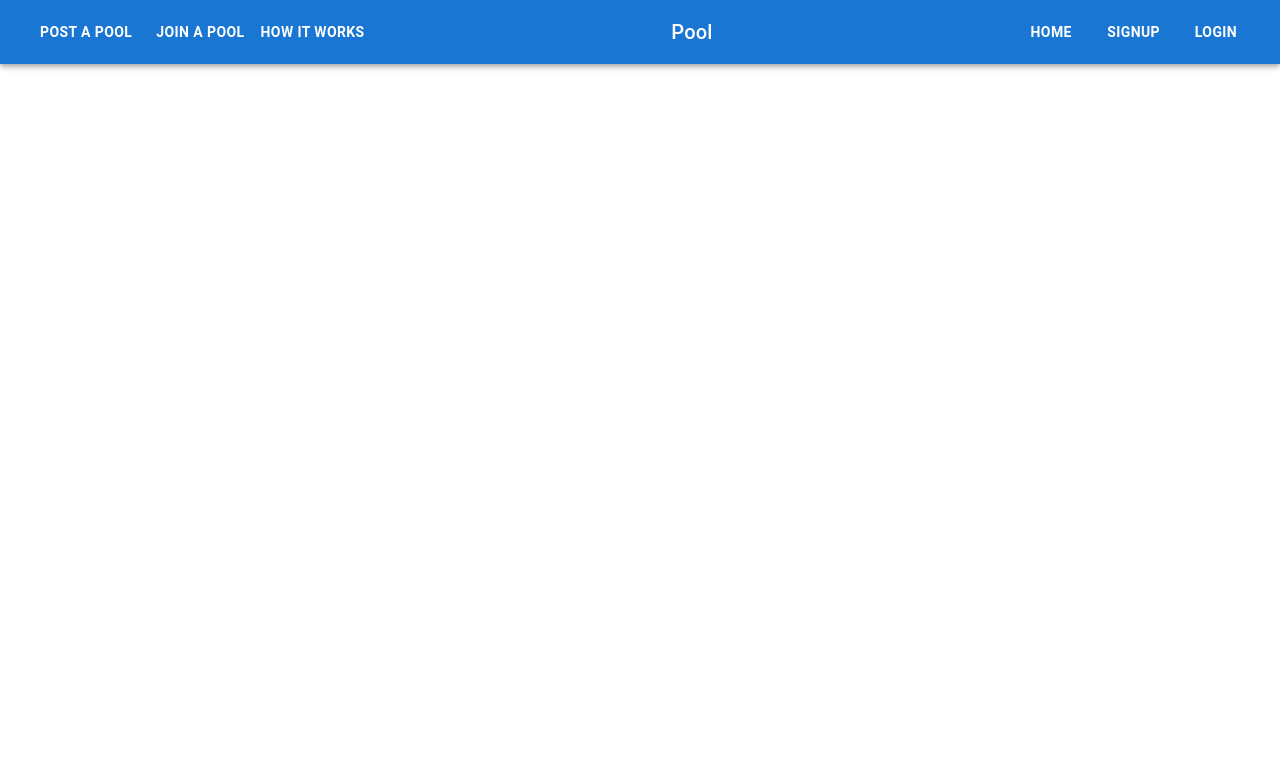
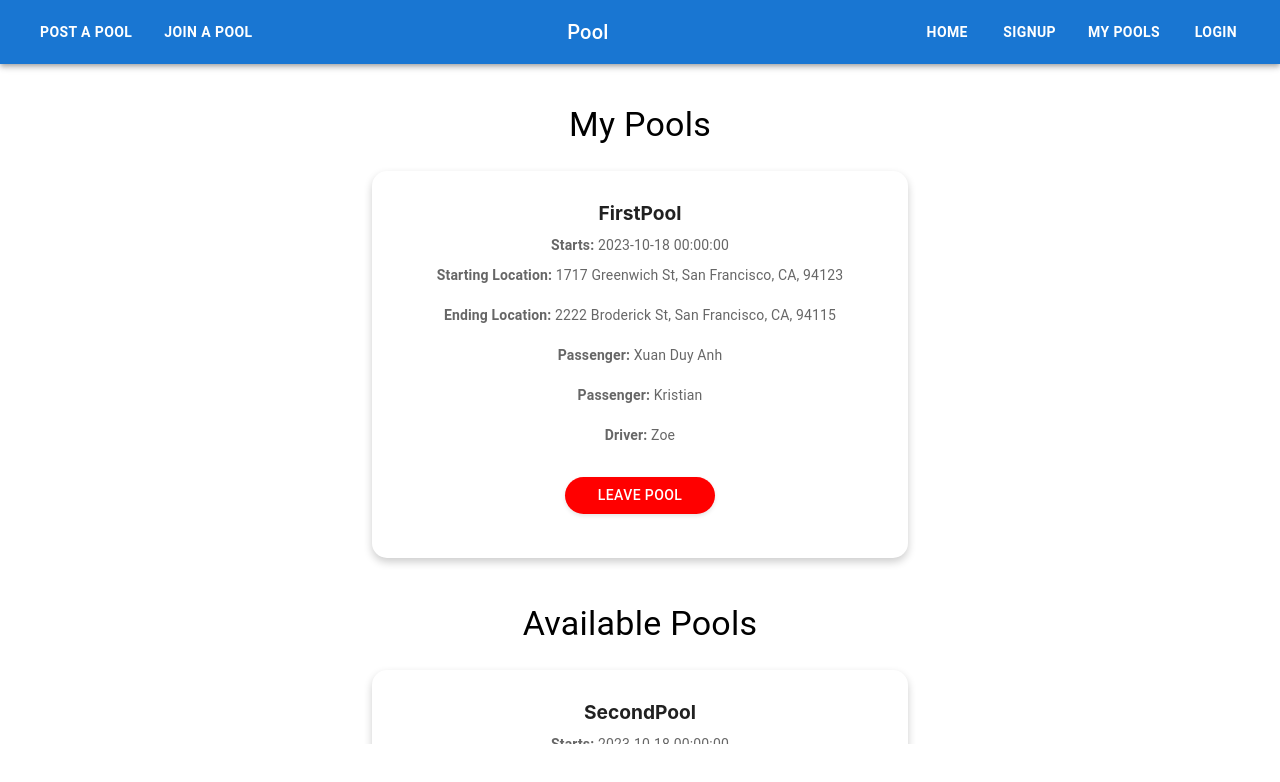
Before and after one commit to nexusstar12/CarpoolApp, a React (Create React App) app in the folder appfrontend/: page /my-pools in a window 1280 px wide. Shown: the top 782 px of the page. Built offline with nearby package versions, Linux system fonts and the light colour scheme; no server answers.

Commit message:
update viewing pool screen

```diff
--- a/appfrontend/src/App.js
+++ b/appfrontend/src/App.js
@@ -3,6 +3,7 @@ import SignInPage from "./pages/SignInPage";
 import SignUpPage from "./pages/SignUpPage";
 import HomePage from "./pages/HomePage";
 import PoolCreationPage from "./pages/PoolCreationPage";
+import ListPoolPage from "./pages/ListPoolPage";
 import { BrowserRouter as Router, Route, Routes } from "react-router-dom";
 import Bar from "./components/Bar";
 import { createContext, useState } from "react";
@@ -21,6 +22,7 @@ function App() {
             <Route path="/signup" element={<SignUpPage />} />
             <Route path="/signin" element={<SignInPage />} />
             <Route path="/create-pool" element={<PoolCreationPage />} />
+            <Route path="/my-pools" element={<ListPoolPage />} />
           </Routes>
         </Router>
       </div>
--- a/appfrontend/src/components/Bar.js
+++ b/appfrontend/src/components/Bar.js
@@ -43,41 +43,18 @@ export default function Bar() {
               Post a pool
             </Button>
           </Link>
-          <Popup
-            trigger={
+          <Link to="/" style={{ textDecoration: "none", margin: "0 8px" }}>
             <Button
               color="inherit"
               sx={{
                 fontWeight: "bold",
+                color: "#fff",
                 "&:hover": { background: "rgba(255,255,255,0.08)" },
               }}
             >
               Join a pool
             </Button>
-            }
-            position="right center"
-            contentStyle={popupContentStyle}
-          >
-            <div color="red">Feature coming soon</div>
-          </Popup>
-
-          <Popup
-            trigger={
-              <Button
-                color="inherit"
-                sx={{
-                  fontWeight: "bold",
-                  "&:hover": { background: "rgba(255,255,255,0.08)" },
-                }}
-              >
-                How it works
-              </Button>
-            }
-            position="right center"
-            contentStyle={popupContentStyle}
-          >
-            <div color="red">Feature coming soon</div>
-          </Popup>
+          </Link>
 
           <Typography variant="h6" component="div" sx={{ flexGrow: 1 }}>
             Pool
@@ -93,7 +70,6 @@ export default function Bar() {
               Home
             </Button>
           </Link>
-
           {isLoggedIn ? (
             <Typography>{userContext.userInfo.name}</Typography>
           ) : (
@@ -109,6 +85,38 @@ export default function Bar() {
                 }}
               >
                 Signup
+              </Button>
+            </Link>
+          )}
+          {!isLoggedIn && (
+            <Link
+              to="/my-pools"
+              style={{ textDecoration: "none", margin: "0 8px" }}
+            >
+              <Button
+                sx={{
+                  color: "#fff",
+                  fontWeight: "bold",
+                  "&:hover": { background: "rgba(255,255,255,0.08)" },
+                }}
+              >
+                My Pools
+              </Button>
+            </Link>
+          )}
+          {isLoggedIn && (
+            <Link
+              to="/signup"
+              style={{ textDecoration: "none", margin: "0 8px" }}
+            >
+              <Button
+                sx={{
+                  color: "#fff",
+                  fontWeight: "bold",
+                  "&:hover": { background: "rgba(255,255,255,0.08)" },
+                }}
+              >
+                My Crews
               </Button>
             </Link>
           )}
--- a/appfrontend/src/components/SearchResult.js
+++ b/appfrontend/src/components/SearchResult.js
@@ -1,50 +1,22 @@
 import React, { useState } from "react";
 import styled from "@emotion/styled";
 import { Button, Card, CardContent, Typography } from "@mui/material";
-import Modal from "@mui/material/Modal";
 
-export const SearchResult = ({ result, itemsPerPage }) => {
-  // const [currentPage, setCurrentPage] = useState(1);
-  const [isModalOpen, setModalOpen] = useState(false);
+export const SearchResult = ({ result }) => {
+  console.log("result", result);
   const [disabledButtons, setDisabledButtons] = useState([]);
-  console.log("disabledButtons", disabledButtons);
+
   const handleJoinPoolClick = (poolId) => {
-    setModalOpen(true);
-
     setDisabledButtons((prevState) => {
       const newState = [...prevState];
-      newState[poolId] = true;
+      if (newState[poolId]) {
+        newState[poolId] = false;
+      } else {
+        newState[poolId] = true;
+      }
       return newState;
     });
   };
-
-  const handleCloseModal = () => {
-    setModalOpen(false);
-  };
-
-  const renderModal = () => (
-    <Modal open={isModalOpen} onClose={handleCloseModal}>
-      <div
-        style={{
-          position: "absolute",
-          top: "50%",
-          left: "50%",
-          transform: "translate(-50%, -50%)",
-          backgroundColor: "white",
-          padding: "1em",
-          border: "1px solid #ccc",
-          boxShadow: "0 4px 8px rgba(0, 0, 0, 0.1)",
-        }}
-      >
-        <h2>Join Pool Coming Soon</h2>
-        <button onClick={handleCloseModal}>Close</button>
-      </div>
-    </Modal>
-  );
-
-  // const indexOfLastItem = currentPage * itemsPerPage;
-  // const indexOfFirstItem = indexOfLastItem - itemsPerPage;
-  // const currentItems = result.slice(indexOfFirstItem, indexOfLastItem);
 
   const CardContainer = styled("div")`
     display: flex;
@@ -92,7 +64,7 @@ export const SearchResult = ({ result, itemsPerPage }) => {
   const TimeContainer = styled("div")`
     display: flex;
     justify-content: space-between;
-    margin-bottom: 10px;
+    margin-bottom: 3px;
     font-size: 0.9em;
   `;
 
@@ -102,7 +74,7 @@ export const SearchResult = ({ result, itemsPerPage }) => {
   `;
 
   const getCards = () => {
-    return result.map((data, index) => (
+    return result.map((data) => (
       <StyledCard key={data.poolId}>
         <StyledCardContent>
           {/* Title */}
@@ -132,26 +104,19 @@ export const SearchResult = ({ result, itemsPerPage }) => {
           <JoinButton
             variant="contained"
             onClick={() => handleJoinPoolClick(data.poolId)}
-            disabled={disabledButtons[data.poolId]}
+            style={{
+              backgroundColor: disabledButtons[data.poolId] ? "red" : "green",
+            }}
           >
-            {disabledButtons[data.poolId] ? "JOINED" : "JOIN POOL"}
+            {disabledButtons[data.poolId] ? "LEAVE POOL" : "JOIN POOL"}
           </JoinButton>
         </StyledCardContent>
       </StyledCard>
     ));
   };
 
-  // const paginate = (pageNumber) => {
-  //   setCurrentPage(pageNumber);
-  // };
-
-  const pageNumbers = [];
-  for (let i = 1; i <= Math.ceil(result.length / itemsPerPage); i++) {
-    pageNumbers.push(i);
-  }
   return (
     <>
-      {/* {renderModal()} */}
       <CardContainer>{getCards()}</CardContainer>
 
       <div>
--- /dev/null
+++ b/appfrontend/src/pages/ListPoolPage.js
@@ -0,0 +1,277 @@
+import React, { useState, useEffect } from "react";
+import styled from "@emotion/styled";
+import { Button, Card, CardContent, Typography, Box } from "@mui/material";
+import axiosInstance from "../config/axios.config";
+
+export default function ListPoolPage() {
+  const [data, setData] = useState({
+    myPools: [
+      {
+        poolId: 1,
+        name: "FirstPool",
+        startLocation: "1717 Greenwich St, San Francisco, CA, 94123",
+        endLocation: "2222 Broderick St, San Francisco, CA, 94115",
+        startTime: "2023-10-18 00:00:00",
+        driver: {
+          driverId: 3,
+          name: "Zoe",
+        },
+        passengers: [
+          {
+            userId: 2,
+            name: "Xuan Duy Anh",
+          },
+          {
+            userId: 3,
+            name: "Kristian",
+          },
+        ],
+      },
+    ],
+    availablePools: [
+      {
+        poolId: 11,
+        name: "SecondPool",
+        startLocation: "1717 Greenwich St, San Francisco, CA, 94123",
+        endLocaltion: "2222 Broderick St, San Francisco, CA, 94115",
+        startTime: "2023-10-18 00:00:00",
+        driver: {
+          driverId: 3,
+          name: "Zoe",
+        },
+        passengers: [
+          {
+            userId: 2,
+            name: "Xuan Duy Anh",
+          },
+          {
+            userId: 3,
+            name: "Kristian",
+          },
+        ],
+      },
+    ],
+    pastPool: [
+      {
+        poolId: 111,
+        name: "ThirdPool",
+        startLocation: "1717 Greenwich St, San Francisco, CA, 94123",
+        endLocaltion: "2222 Broderick St, San Francisco, CA, 94115",
+        startTime: "2023-10-18 00:00:00",
+        driver: {
+          driverId: 3,
+          name: "Zoe",
+        },
+        passengers: [
+          {
+            userId: 2,
+            name: "Xuan Duy Anh",
+          },
+          {
+            userId: 3,
+            name: "Zoe Zoe",
+          },
+          {
+            userId: 3,
+            name: "Lam",
+          },
+        ],
+      },
+    ],
+  });
+  const [loading, setLoading] = useState(true);
+  const [error, setError] = useState(null);
+  const [disabledButtons, setDisabledButtons] = useState([]);
+
+  const handleClick = (poolId, type) => {
+    console.log("type", type);
+    if (type === "LEAVE POOL") {
+      const updatedMyPools = data.myPools.filter(
+        (item) => item.poolId !== poolId
+      );
+      setData((prevData) => ({ ...prevData, myPools: updatedMyPools }));
+    }
+    if (type === "JOIN POOL") {
+    }
+    console.log("data", data);
+  };
+
+  // useEffect(() => {
+  //   const fetchData = async () => {
+  //     try {
+  //       const response = await axiosInstance.get(
+  //         "/searchbar?filter=endZip&value=94115"
+  //       );
+  //       setData(response.data);
+  //     } catch (err) {
+  //       setError(err);
+  //     }
+  //   };
+
+  //   fetchData();
+  // }, []);
+
+  if (error) {
+    return <div>Error: {error.message}</div>;
+  }
+
+  const CardContainer = styled("div")`
+    display: flex;
+    flex-wrap: wrap;
+    justify-content: center;
+    align-items: center;
+    margin-bottom: 20px;
+  `;
+
+  const StyledCard = styled(Card)`
+    flex: 0 0 calc(100% - 20px);
+    margin: 25px;
+    padding: 20px;
+    box-shadow: 0 4px 8px rgba(0, 0, 0, 0.2);
+    border-radius: 15px;
+    transition: 0.3s;
+    &:hover {
+      box-shadow: 0 10px 20px rgba(0, 0, 0, 0.3);
+    }
+  `;
+
+  const StyledCardContent = styled(CardContent)`
+    padding: 10px;
+    display: flex;
+    flex-direction: column;
+    justify-content: space-between;
+    align-items: center; // This will horizontally center-align the child elements
+  `;
+
+  const JoinButton = styled(Button)`
+    background-color: #4caf50;
+    color: white;
+    margin-top: 12px;
+    box-shadow: 0px 2px 4px rgba(0, 0, 0, 0.1);
+    width: 150px; // Set a fixed width for the button
+    border-radius: 25px; // Increase border-radius for a more rounded appearance
+    &:hover {
+      background-color: #45a049;
+    }
+  `;
+
+  const CardTitle = styled("div")`
+    font-size: 1.2em;
+    font-weight: bold;
+    margin-bottom: 10px;
+  `;
+
+  const TimeContainer = styled("div")`
+    display: flex;
+    justify-content: space-between;
+    margin-bottom: 10px;
+    font-size: 0.9em;
+  `;
+
+  const DetailsContainer = styled("div")`
+    margin-bottom: 10px;
+    font-size: 0.9em;
+  `;
+
+  const getCards = (data, type) => {
+    console.log("datadata", data);
+    if (!data) {
+      return (
+        <StyledCard>
+          <StyledCardContent>
+            <DetailsContainer>
+              <Typography variant="body2" color="textSecondary">
+                <strong>Starting Location: </strong>
+              </Typography>
+            </DetailsContainer>
+          </StyledCardContent>
+        </StyledCard>
+      );
+    }
+    return data.map((dataRow) => (
+      <StyledCard key={dataRow.poolId}>
+        <StyledCardContent>
+          {/* Title */}
+          <CardTitle>{dataRow?.name}</CardTitle>
+
+          {/* Time */}
+          <TimeContainer>
+            <Typography variant="body2" color="textSecondary">
+              <strong>Starts: </strong> {dataRow.startTime || "N/A"}
+            </Typography>
+          </TimeContainer>
+
+          <CardContainer>
+            <Typography variant="body2" color="textSecondary">
+              <strong>Starting Location: </strong> {dataRow.startLocation}
+            </Typography>
+          </CardContainer>
+
+          <CardContainer>
+            <Typography variant="body2" color="textSecondary">
+              <strong>Ending Location: </strong> {dataRow.endLocation}
+            </Typography>
+          </CardContainer>
+
+          {dataRow.passengers.map((passenger) => {
+            return (
+              <CardContainer>
+                <Typography variant="body2" color="textSecondary">
+                  <strong>Passenger: </strong> {passenger.name}
+                </Typography>
+              </CardContainer>
+            );
+          })}
+
+          <CardContainer>
+            <Typography variant="body2" color="textSecondary">
+              <strong>Driver: </strong> {dataRow.driver.name}
+            </Typography>
+          </CardContainer>
+
+          {/* Button */}
+          <JoinButton
+            variant="contained"
+            onClick={() => handleClick(dataRow.poolId, type)}
+            style={{
+              backgroundColor: type === "LEAVE POOL" ? "red" : "green",
+            }}
+          >
+            {type}
+          </JoinButton>
+        </StyledCardContent>
+      </StyledCard>
+    ));
+  };
+
+  return (
+    <Box
+      sx={{
+        mt: 5,
+        display: "flex",
+        flexDirection: "column",
+        alignItems: "center",
+        overflowY: "auto",
+        maxHeight: "80vh",
+      }}
+    >
+      {data.myPools.length ? (
+        <Typography variant="h4">My Pools</Typography>
+      ) : null}
+      <CardContainer>{getCards(data.myPools, "LEAVE POOL")}</CardContainer>
+      <Typography variant="h4">Available Pools</Typography>
+      <CardContainer>
+        {getCards(data.availablePools, "JOIN POOL")}
+      </CardContainer>
+      <Typography variant="h4">Past Pools</Typography>
+      <CardContainer>{getCards(data.pastPool, "CREATE CREW")}</CardContainer>
+      {/* <div>
+        {data.length === 0 ? (
+          <p>No results found.</p>
+        ) : (
+          <CardContainer>{getCards()}</CardContainer>
+        )}
+      </div> */}
+    </Box>
+  );
+}
```
Also changed, not shown: appfrontend/src/pages/PoolCreationPage.js (+16 -16 lines), appfrontend/src/pages/SignUpPage.js (+5 -4 lines). Lines whose indentation alone changed are shown as unchanged.
